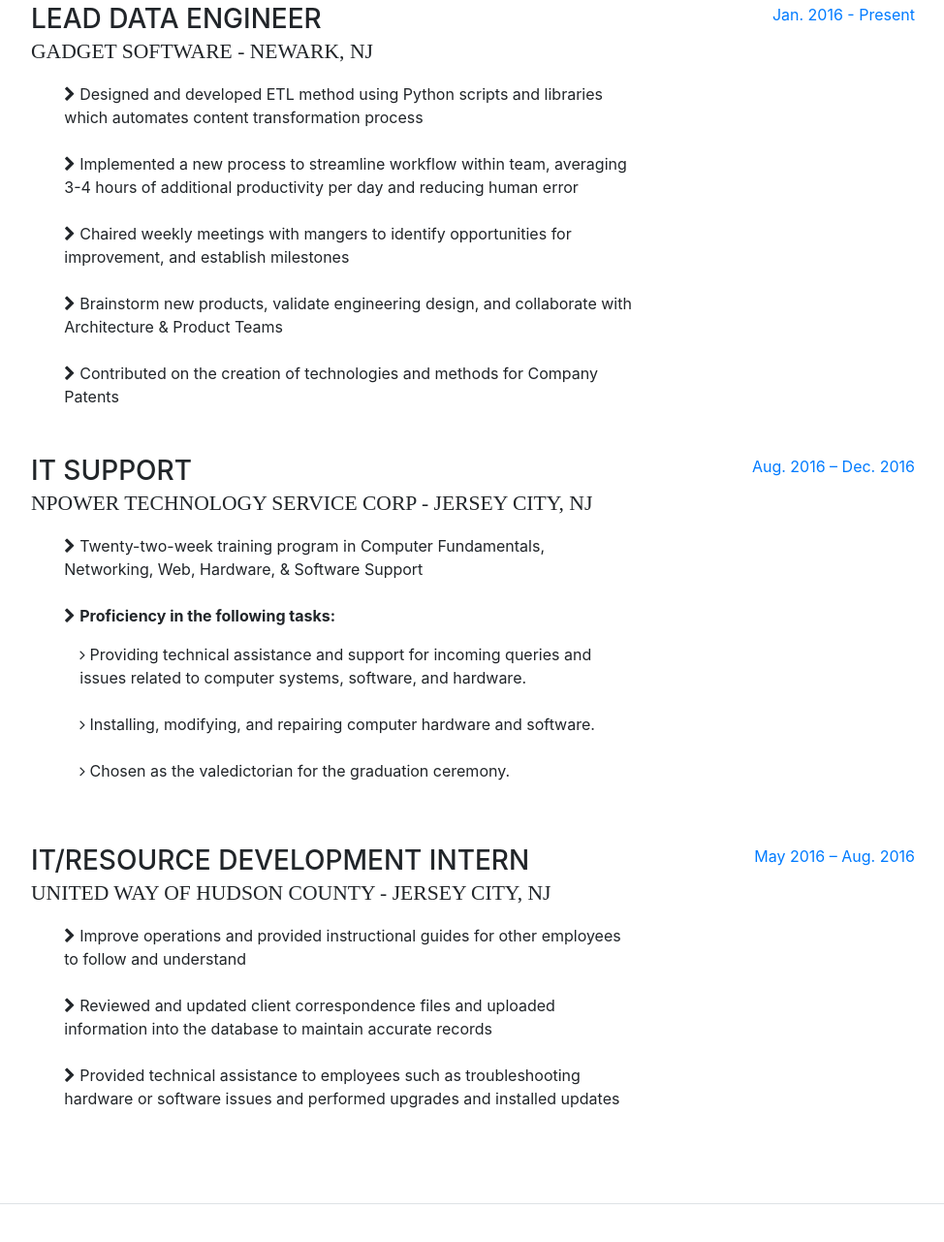
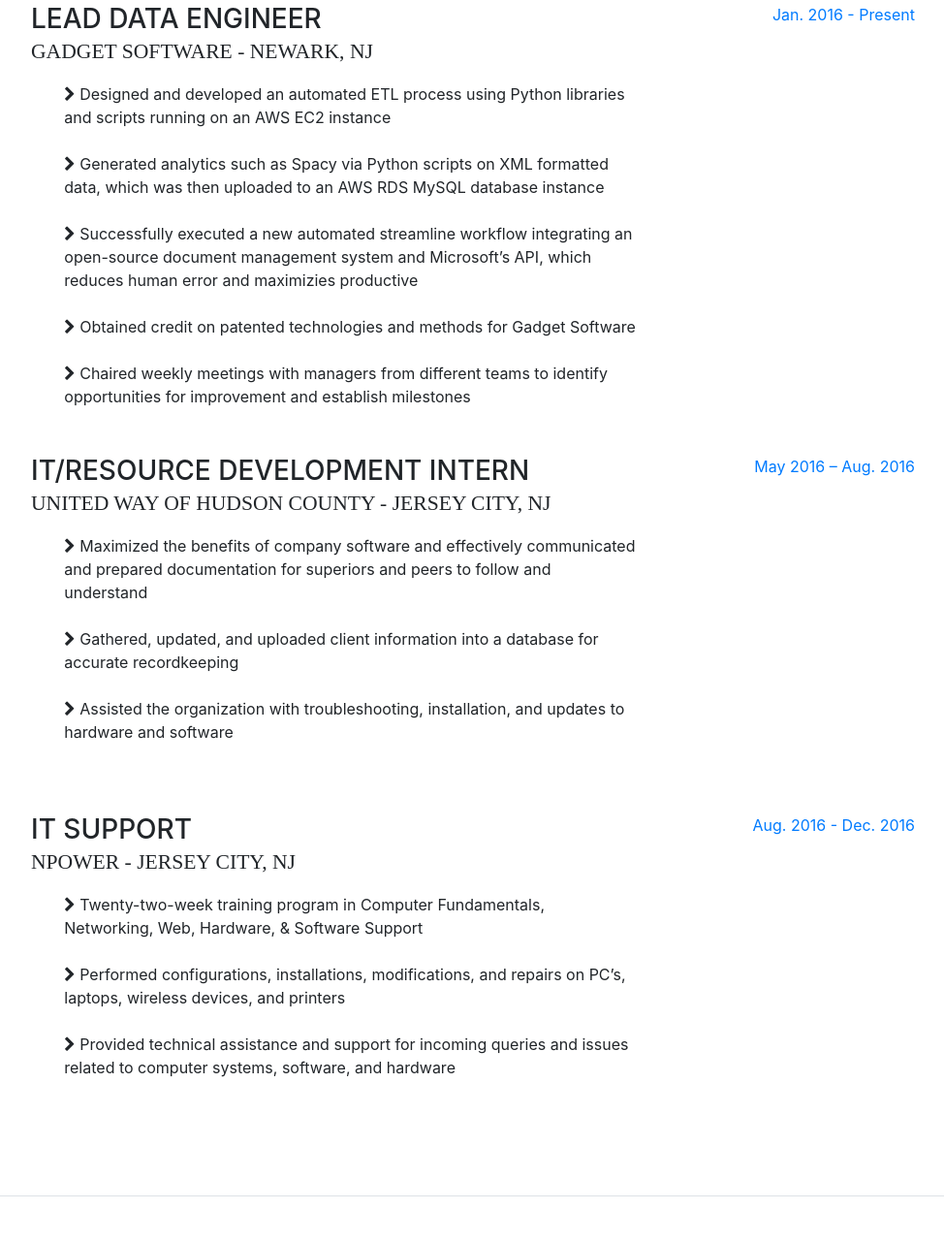
Before and after one commit to jlozano2/jessicalozano.github.io, a website with bundled scripts: page index.html in a window 1280 px wide. Shown: the part 931-2212 px from the top of the page at 97% size, without its empty margins (288-1262 px from the left). Built offline with nearby package versions, Linux system fonts and the light colour scheme; a web font is replaced by a local one.

Commit message:
Updated Expereinces

```diff
--- a/index.html
+++ b/index.html
@@ -75,7 +75,7 @@
           <div class="subheading mb-5">
             <a href="mailto:jesslozano24@gmail.com">jesslozano24@gmail.com</a> · (201) 674-4077
           </div>
-          <p class="mb-5"> Detail-oriented Data Engineer with 4 years of experience and a zest for solving complex problems. Skilled programmer in HTML, VBA, Python and cloud architecture using Azure and AWS. Seeking to use proven project management and programming skills to improve quality, cost and time metrics.</p>
+          <p class="mb-5"> Seeking to pursue a challenging career in data science where my 4 years of experience, strong python skills, and master’s degree in Computing & Business will allow me to contribute as an integral part to your company's development</p>
           <ul class="list-inline list-social-icons mb-0">
             <!-- <li class="list-inline-item">
               <a href="#">
@@ -124,33 +124,56 @@
               <ul class="fa-ul mb-0">
                 <li>
                   <i class="fa fa-chevron-right" aria-hidden="true"></i>
-                  Designed and developed ETL method using Python scripts and libraries which automates content transformation process</li>
+                  Designed and developed an automated ETL process using Python libraries and scripts running on an AWS EC2 instance</li>
                   <br>
                 <li>
                   <i class="fa fa-chevron-right" aria-hidden="true"></i>
-                  Implemented a new process to streamline workflow within team, averaging 3-4 hours of additional productivity per day and reducing human error</li>
+                  Generated analytics such as Spacy via Python scripts on XML formatted data, which was then uploaded to an AWS RDS MySQL database instance </li>
                   <br>
                 <li>
                   <i class="fa fa-chevron-right" aria-hidden="true"></i>
-                  Chaired weekly meetings with mangers to identify opportunities for improvement, and establish milestones</li>
+                  Successfully executed a new automated streamline workflow integrating an open-source document management system and Microsoft’s API, which reduces human error and maximizies productive</li>
                   <br>
                 <li>
                   <i class="fa fa-chevron-right" aria-hidden="true"></i>
-                  Brainstorm new products, validate engineering design, and collaborate with Architecture & Product Teams</li>
+                  Obtained credit on patented technologies and methods for Gadget Software </li>
                   <br>
                 <li>
                   <i class="fa fa-chevron-right" aria-hidden="true"></i>
-                  Contributed on the creation of technologies and methods for Company Patents</li>
+                  Chaired weekly meetings with managers from different teams to identify opportunities for improvement and establish milestones </li>
                 </ul> </div>
             <div class="resume-date text-md-right">
               <span class="text-primary">Jan. 2016 - Present</span>
             </div>
           </div>
 
-          <div class="resume-item d-flex flex-column flex-md-row mb-5">
+          <div class="resume-item d-flex flex-md-row mb-5">
             <div class="resume-content mr-auto">
-              <h3 class="mb-0">IT Support</h3>
-              <div class="subheading mb-3">NPower Technology Service Corp - Jersey City, NJ</div>
+              <h3 class="mb-0">IT/Resource Development Intern </h3>
+              <div class="subheading mb-3">United Way of Hudson County - Jersey City, NJ</div>
+              <ul class="fa-ul mb-0">
+                <li>
+                  <i class="fa fa-chevron-right" aria-hidden="true"></i>
+                  Maximized the benefits of company software and effectively communicated and prepared documentation for superiors and peers to follow and understand</li>
+                  <br>
+                <li>
+                  <i class="fa fa-chevron-right" aria-hidden="true"></i>
+                  Gathered, updated, and uploaded client information into a database for accurate recordkeeping </li>
+                  <br>
+                <li>
+                  <i class="fa fa-chevron-right" aria-hidden="true"></i>
+                  Assisted the organization with troubleshooting, installation, and updates to hardware and software</li>
+                  <br>
+                </ul> </div>
+            <div class="resume-date text-md-right">
+              <span class="text-primary">May 2016 – Aug. 2016</span>
+            </div>
+          </div>
+
+          <div class="resume-item d-flex flex-md-row mb-5">
+            <div class="resume-content mr-auto">
+              <h3 class="mb-0">IT Support </h3>
+              <div class="subheading mb-3">NPower - Jersey City, NJ</div>
               <ul class="fa-ul mb-0">
                 <li>
                   <i class="fa fa-chevron-right" aria-hidden="true"></i>
@@ -158,49 +181,17 @@
                   <br>
                 <li>
                   <i class="fa fa-chevron-right" aria-hidden="true"></i>
-                  <b>Proficiency in the following tasks:</b></li>
-                <div class="p-3">
-                  <li>
-                    <i class="fa fa-angle-right" aria-hidden="true"></i>
-                    Providing technical assistance and support for incoming queries and issues related to computer systems, software, and hardware.</li>
-                    <br>
-                  <li>
-                    <i class="fa fa-angle-right" aria-hidden="true"></i>
-                    Installing, modifying, and repairing computer hardware and software.</li>
-                    <br>
-                  <li>
-                    <i class="fa fa-angle-right" aria-hidden="true"></i>
-                    Chosen as the valedictorian for the graduation ceremony.</li>
-                </div>
-              </ul>
-            </div>
-            <div class="resume-date text-md-right">
-              <span class="text-primary">Aug. 2016 – Dec. 2016</span>
-            </div>
-          </div>
-
-          <div class="resume-item d-flex flex-column flex-md-row mb-5">
-            <div class="resume-content mr-auto">
-              <h3 class="mb-0">IT/Resource Development Intern</h3>
-              <div class="subheading mb-3">United Way of Hudson County - Jersey City, NJ</div>
-              <ul class="fa-ul mb-0">
-                <li>
-                  <i class="fa fa-chevron-right" aria-hidden="true"></i>
-                  Improve operations and provided instructional guides for other employees to follow and understand</li>
+                  Performed configurations, installations, modifications, and repairs on PC’s, laptops, wireless devices, and printers</li>
                   <br>
                 <li>
                   <i class="fa fa-chevron-right" aria-hidden="true"></i>
-                  Reviewed and updated client correspondence files and uploaded information into the database to maintain accurate records</li>
+                  Provided technical assistance and support for incoming queries and issues related to computer systems, software, and hardware</li>
                   <br>
-                <li>
-                  <i class="fa fa-chevron-right" aria-hidden="true"></i>
-                  Provided technical assistance to employees such as troubleshooting hardware or software issues and performed upgrades and installed updates</li>
-            </div>
+                </ul> </div>
             <div class="resume-date text-md-right">
-              <span class="text-primary">May 2016 – Aug. 2016</span>
+              <span class="text-primary">Aug. 2016 - Dec. 2016</span>
             </div>
           </div>
-
 
         </div>
       </section>
```
